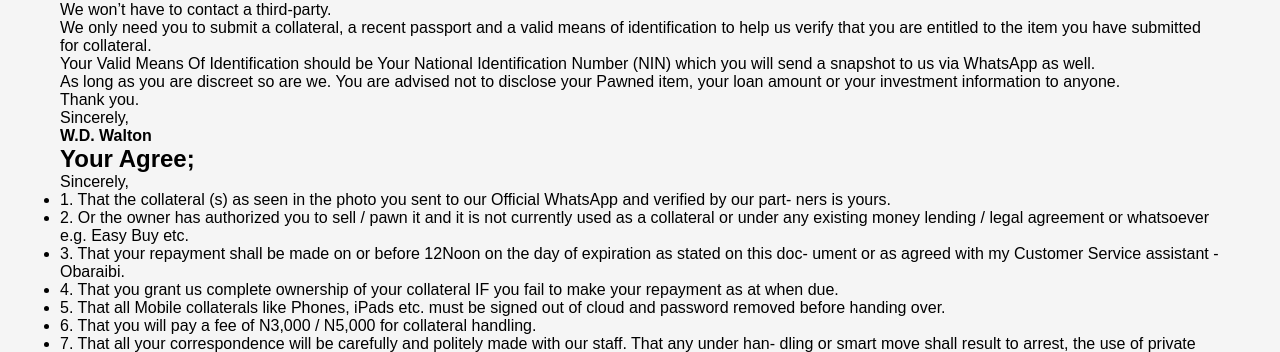
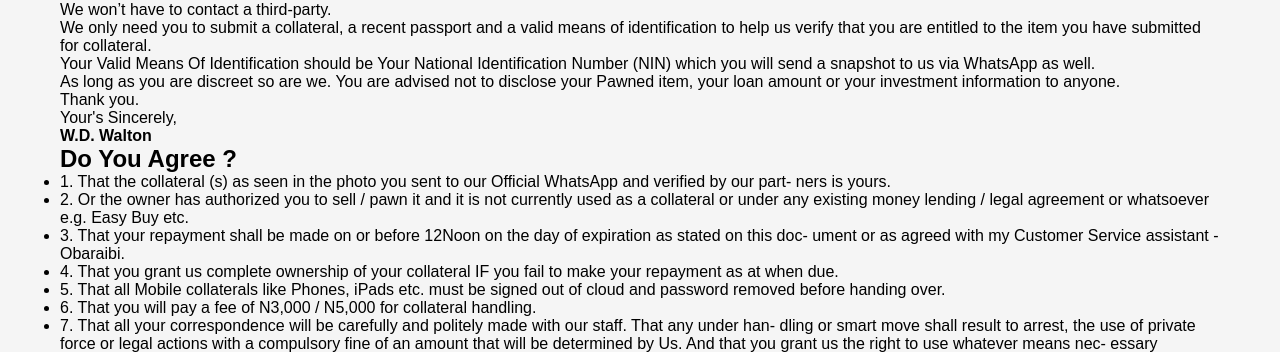
Before and after one commit to Olocraft/Obaraibi, a website: page form.html in a window 1280 px wide. Shown: the part 448-800 px from the top of the page. Drawn offline with Linux system fonts and the light colour scheme.

Commit message:
Update form.html

```diff
--- a/form.html
+++ b/form.html
@@ -435,7 +435,7 @@ amount or your investment information to anyone.
 
             <p>Thank you.</p>
 
-            <p>Sincerely,</p>
+            <p>Your's Sincerely,</p>
 
 
 
@@ -443,8 +443,8 @@ amount or your investment information to anyone.
 
 <h4>W.D. Walton</h4>
 
-             <h2>Your Agree;</h2>
-            <p>Sincerely,</p>
+             <h2>Do You Agree ?</h2>
+
 
             <ul>
               <li>
```
